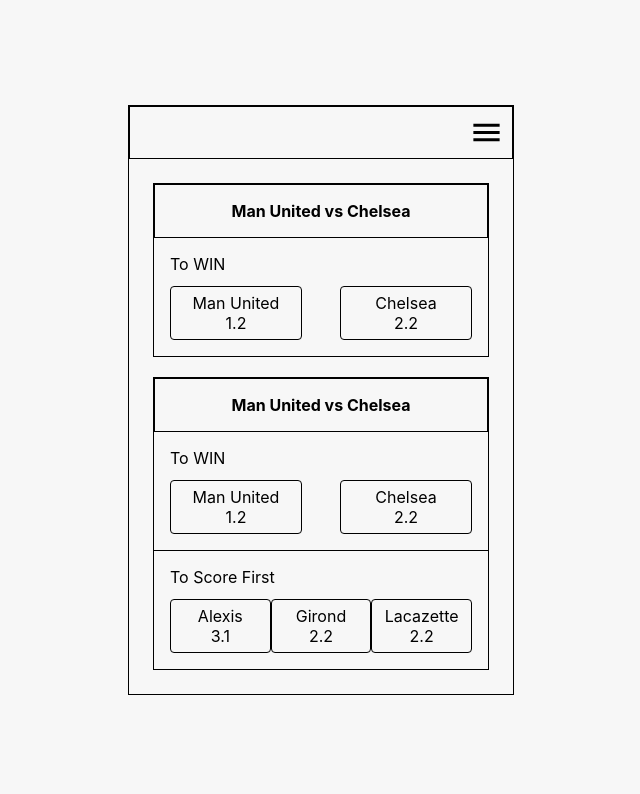
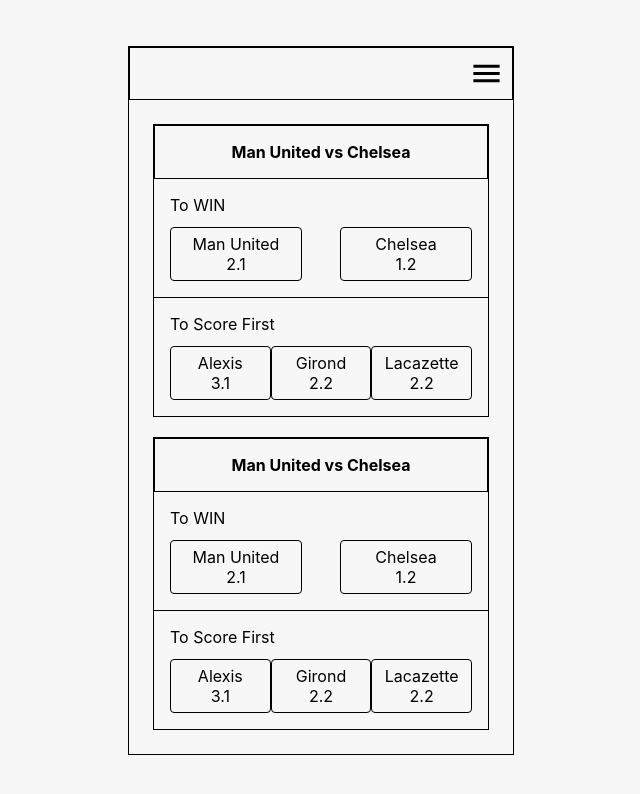
Before and after one commit to Pattygeek/chattertask, a React (Create React App) app: page / in a window 1280 px wide. Shown: the top 794 px of the page, without its empty margins (319-959 px from the left). Built offline with nearby package versions, Linux system fonts and the light colour scheme; no server answers.

Commit message:
configured store

```diff
--- a/src/App.tsx
+++ b/src/App.tsx
@@ -5,11 +5,13 @@
 import MenuIcon from "@material-ui/icons/Menu";
 import Drawer from "@material-ui/core/Drawer";
 import CloseIcon from "@material-ui/icons/Close";
+import { Selection, EventCard } from "./components";
+import { useFetch } from "./utils/useFetch";
 
-function App() {
+const App = () => {
 	const useStyles = makeStyles(() => ({
 		main: {
-			height: "100vh",
+			minHeight: "100vh",
 			width: "100vw",
 			background: "#f7f7f7",
 			display: "flex",
@@ -19,41 +21,6 @@
 			width: "30%",
 			border: "1px solid black",
 			margin: "auto",
-		},
-		event: {
-			border: "1px solid black",
-			marginBottom: "20px",
-			"&:last-child": {
-				marginBottom: 0,
-			},
-		},
-		button: {
-			borderRadius: "4px",
-			border: "1px solid black",
-			textAlign: "center",
-			padding: "6px 0",
-			width: "130px",
-		},
-		scorerBtn: {
-			borderRadius: "4px",
-			border: "1px solid black",
-			textAlign: "center",
-			padding: "6px 0",
-			width: "100px",
-		},
-		match: {
-			textAlign: "center",
-			border: "1px solid black",
-			padding: "16px 0",
-			fontWeight: "bold",
-		},
-		paragraph: {
-			marginTop: 0,
-			marginBottom: 0,
-		},
-		win: {
-			marginTop: 0,
-			marginBottom: 12,
 		},
 		icon: {
 			cursor: "pointer",
@@ -71,6 +38,8 @@
 		setOpen(!open);
 	};
 
+	useFetch();
+
 	return (
 		<Fragment>
 			<Box className={classes.main}>
@@ -83,55 +52,8 @@
 						/>
 					</Box>
 					<Box padding={3}>
-						<Box className={classes.event}>
-							<Box className={classes.match}>Man United vs Chelsea</Box>
-							<Box padding={2}>
-								<p className={classes.win}>To WIN</p>
-								<Box display="flex" justifyContent="space-between">
-									<Box className={classes.button}>
-										<p className={classes.paragraph}>Man United</p>
-										<p className={classes.paragraph}>1.2</p>
-									</Box>
-									<Box className={classes.button}>
-										<p className={classes.paragraph}>Chelsea</p>
-										<p className={classes.paragraph}>2.2</p>
-									</Box>
-								</Box>
-							</Box>
-						</Box>
-						<Box className={classes.event}>
-							<Box className={classes.match}>Man United vs Chelsea</Box>
-							<Box padding={2}>
-								<p className={classes.win}>To WIN</p>
-								<Box display="flex" justifyContent="space-between">
-									<Box className={classes.button}>
-										<p className={classes.paragraph}>Man United</p>
-										<p className={classes.paragraph}>1.2</p>
-									</Box>
-									<Box className={classes.button}>
-										<p className={classes.paragraph}>Chelsea</p>
-										<p className={classes.paragraph}>2.2</p>
-									</Box>
-								</Box>
-							</Box>
-							<Box padding={2} borderTop={1}>
-								<p className={classes.win}>To Score First</p>
-								<Box display="flex" justifyContent="space-between">
-									<Box className={classes.scorerBtn}>
-										<p className={classes.paragraph}>Alexis</p>
-										<p className={classes.paragraph}>3.1</p>
-									</Box>
-									<Box className={classes.scorerBtn}>
-										<p className={classes.paragraph}>Girond</p>
-										<p className={classes.paragraph}>2.2</p>
-									</Box>
-									<Box className={classes.scorerBtn}>
-										<p className={classes.paragraph}>Lacazette</p>
-										<p className={classes.paragraph}>2.2</p>
-									</Box>
-								</Box>
-							</Box>
-						</Box>
+						<EventCard />
+						<EventCard />
 					</Box>
 				</Box>
 			</Box>
@@ -144,10 +66,11 @@
 							className={classes.icon}
 						/>
 					</Box>
+					<Selection />
 				</Box>
 			</Drawer>
 		</Fragment>
 	);
-}
+};
 
 export default App;
--- /dev/null
+++ b/src/components/EventCard/index.tsx
@@ -0,0 +1,128 @@
+import { FC, useState } from "react";
+import Box from "@material-ui/core/Box";
+import makeStyles from "@material-ui/styles/makeStyles";
+
+const Event: FC = () => {
+	const useStyles = makeStyles(() => ({
+		event: {
+			border: "1px solid black",
+			marginBottom: "20px",
+			"&:last-child": {
+				marginBottom: 0,
+			},
+		},
+		button: {
+			borderRadius: "4px",
+			border: "1px solid black",
+			textAlign: "center",
+			padding: "6px 0",
+			width: "130px",
+		},
+		btnSelected: {
+			borderRadius: "4px",
+			border: "1px solid black",
+			textAlign: "center",
+			padding: "6px 0",
+			width: "130px",
+			background: "green",
+		},
+		scorerBtn: {
+			borderRadius: "4px",
+			border: "1px solid black",
+			textAlign: "center",
+			padding: "6px 0",
+			width: "100px",
+		},
+		match: {
+			textAlign: "center",
+			border: "1px solid black",
+			padding: "16px 0",
+			fontWeight: "bold",
+		},
+		paragraph: {
+			marginTop: 0,
+			marginBottom: 0,
+		},
+		win: {
+			marginTop: 0,
+			marginBottom: 12,
+		},
+	}));
+
+	const classes = useStyles();
+
+	const [selected, setSelected] = useState({
+		club: "",
+		point: 0.0,
+		selected: false,
+	});
+
+	const handleSelect = (club: string, point: number) => {
+		setSelected({ club: club, point: point, selected: true });
+	};
+
+	console.log(selected);
+
+	const data = [
+		{
+			club: "Man United",
+			point: 2.1,
+		},
+		{
+			club: "Chelsea",
+			point: 1.2,
+		},
+	];
+
+	return (
+		<>
+			<Box className={classes.event}>
+				<Box className={classes.match}>Man United vs Chelsea</Box>
+				<Box padding={2}>
+					<p className={classes.win}>To WIN</p>
+					<Box display="flex" justifyContent="space-between">
+						{data.map((item) => (
+							<Box
+								className={
+									selected.club === item.club
+										? classes.btnSelected
+										: classes.button
+								}
+								onClick={() => handleSelect(item.club, item.point)}
+							>
+								<p className={classes.paragraph}>{item.club}</p>
+								<p className={classes.paragraph}>{item.point}</p>
+							</Box>
+						))}
+
+						{/* <Box
+							className={classes.button}
+							onClick={() => handleSelect("Chel", 2.1)}
+						>
+							<p className={classes.paragraph}>Chelsea</p>
+							<p className={classes.paragraph}>2.2</p>
+						</Box> */}
+					</Box>
+				</Box>
+				<Box padding={2} borderTop={1}>
+					<p className={classes.win}>To Score First</p>
+					<Box display="flex" justifyContent="space-between">
+						<Box className={classes.scorerBtn}>
+							<p className={classes.paragraph}>Alexis</p>
+							<p className={classes.paragraph}>3.1</p>
+						</Box>
+						<Box className={classes.scorerBtn}>
+							<p className={classes.paragraph}>Girond</p>
+							<p className={classes.paragraph}>2.2</p>
+						</Box>
+						<Box className={classes.scorerBtn}>
+							<p className={classes.paragraph}>Lacazette</p>
+							<p className={classes.paragraph}>2.2</p>
+						</Box>
+					</Box>
+				</Box>
+			</Box>
+		</>
+	);
+};
+export default Event;
--- /dev/null
+++ b/src/components/Selection/index.tsx
@@ -0,0 +1,27 @@
+import Box from "@material-ui/core/Box";
+import makeStyles from "@material-ui/styles/makeStyles";
+import Button from "@material-ui/core/Button";
+
+const Selection = () => {
+	const useStyles = makeStyles(() => ({
+		point: {
+			fontWeight: "bold",
+			fontSize: "20px",
+			textAlign: "center",
+		},
+	}));
+
+	const classes = useStyles();
+	return (
+		<>
+			<Box textAlign="center">
+				<p>Man United to Win</p>
+				<p className={classes.point}>1.2</p>
+				<Button disableElevation variant="contained">
+					Delete
+				</Button>
+			</Box>
+		</>
+	);
+};
+export default Selection;
--- /dev/null
+++ b/src/components/index.ts
@@ -0,0 +1,2 @@
+export { default as EventCard } from "./EventCard";
+export { default as Selection } from "./Selection";
--- a/src/index.js
+++ /dev/null
@@ -1,17 +0,0 @@
-import React from 'react';
-import ReactDOM from 'react-dom';
-import './index.css';
-import App from './App';
-import reportWebVitals from './reportWebVitals';
-
-ReactDOM.render(
-  <React.StrictMode>
-    <App />
-  </React.StrictMode>,
-  document.getElementById('root')
-);
-
-// If you want to start measuring performance in your app, pass a function
-// to log results (for example: reportWebVitals(console.log))
-// or send to an analytics endpoint. Learn more: https://bit.ly/CRA-vitals
-reportWebVitals();
--- /dev/null
+++ b/src/index.tsx
@@ -0,0 +1,20 @@
+import React from "react";
+import ReactDOM from "react-dom";
+import "./index.css";
+import App from "./App";
+import reportWebVitals from "./reportWebVitals";
+import Store from "./utils/globalState/store";
+
+ReactDOM.render(
+	<React.StrictMode>
+		<Store>
+			<App />
+		</Store>
+	</React.StrictMode>,
+	document.getElementById("root")
+);
+
+// If you want to start measuring performance in your app, pass a function
+// to log results (for example: reportWebVitals(console.log))
+// or send to an analytics endpoint. Learn more: https://bit.ly/CRA-vitals
+reportWebVitals();
--- /dev/null
+++ b/src/utils/globalState/reducer.ts
@@ -0,0 +1,41 @@
+import { ActionType, AppActions, InitialState, SelectionType } from "../types";
+
+const Reducer = (state: InitialState, action: any) => {
+	const { type, payload } = action;
+
+	switch (type) {
+		case ActionType.FETCHED_DATA:
+			return {
+				...state,
+				status: "fetched",
+				data: payload,
+			};
+		case ActionType.FETCHING_DATA:
+			return {
+				...state,
+				status: "fetching",
+			};
+
+		case ActionType.FETCH_ERROR:
+			return {
+				...state,
+				status: "error",
+				error: payload,
+			};
+		case ActionType.SELECTIONS:
+			return {
+				...state,
+				selections: [...state.selections, payload],
+			};
+		case ActionType.DELETE_SELECTION:
+			return {
+				...state,
+				selections: state.selections.filter(
+					(selection: SelectionType) => selection.id !== payload.id
+				),
+			};
+		default:
+			return state;
+	}
+};
+export default Reducer;
--- /dev/null
+++ b/src/utils/globalState/store.tsx
@@ -0,0 +1,31 @@
+import { createContext, useReducer, Dispatch } from "react";
+import Reducer from "./reducer";
+import { InitialState, AppActions } from "../types";
+
+const initialState: InitialState = {
+	data: [],
+	status: "idle",
+	error: null,
+	selections: [],
+};
+
+//create context for the appplication
+export const AppContext = createContext<{
+	state: InitialState;
+	dispatch: Dispatch<AppActions>;
+}>({
+	state: initialState,
+	dispatch: () => null,
+});
+
+const Store = ({ children }: any) => {
+	const [state, dispatch] = useReducer(Reducer, initialState);
+
+	return (
+		<AppContext.Provider value={{ state, dispatch }}>
+			{children}
+		</AppContext.Provider>
+	);
+};
+
+export default Store;
--- /dev/null
+++ b/src/utils/useFetch.tsx
@@ -0,0 +1,29 @@
+import { useEffect } from "react";
+
+export const useFetch = () => {
+	const initialState = {
+		status: "idle",
+		error: null,
+		data: [],
+	};
+
+	useEffect(() => {
+		let cancelRequest = false;
+
+		const fetchData = async () => {
+			const response = await fetch(
+				`http://www.mocky.io/v2/59f08692310000b4130e9f71`
+			);
+
+			const data = await response.json();
+
+			console.log(data);
+		};
+
+		fetchData();
+
+		return function cleanup() {
+			cancelRequest = true;
+		};
+	}, []);
+};
```
Also changed, not shown: src/utils/types.ts (+35 -1 lines).
